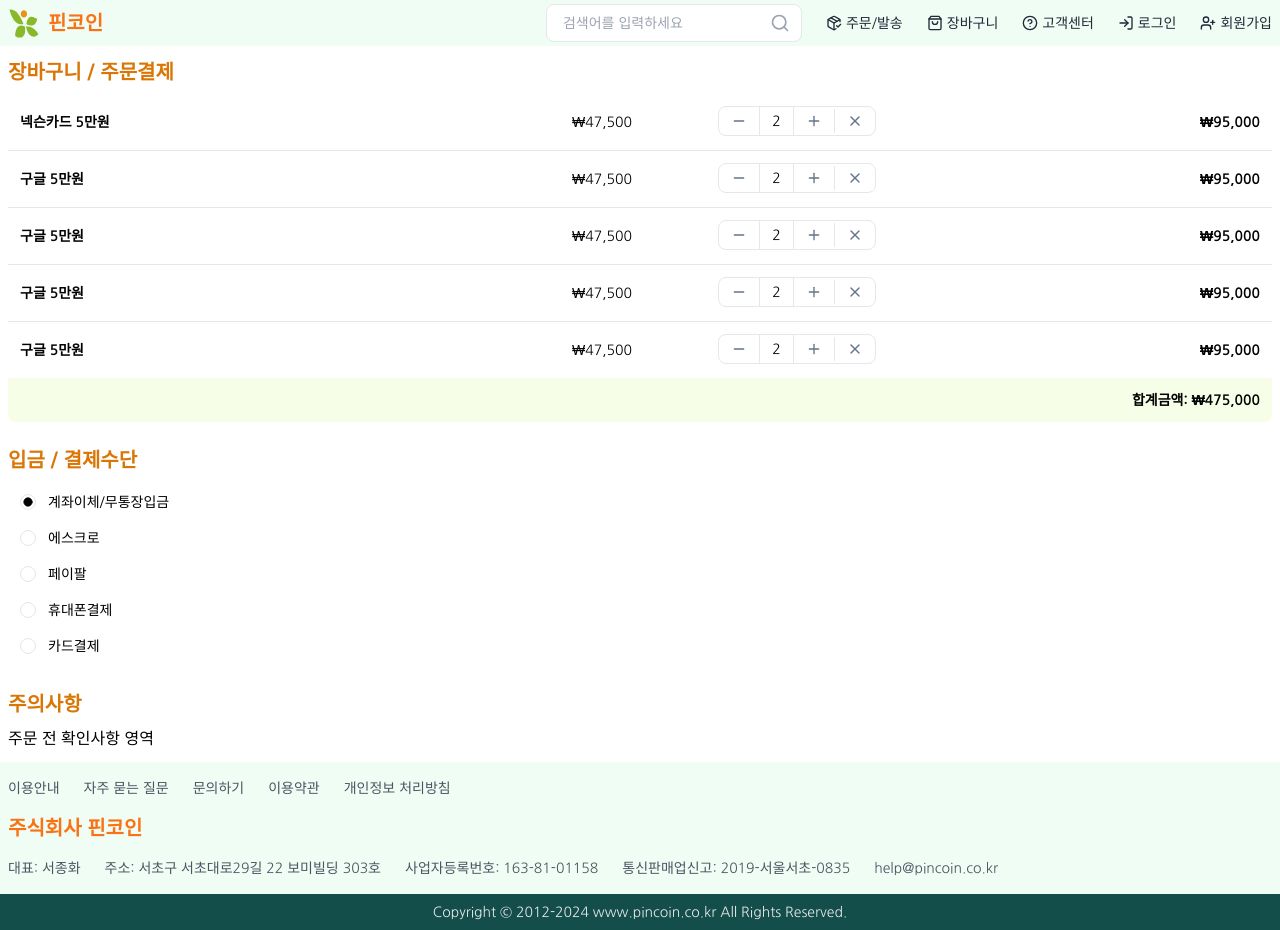
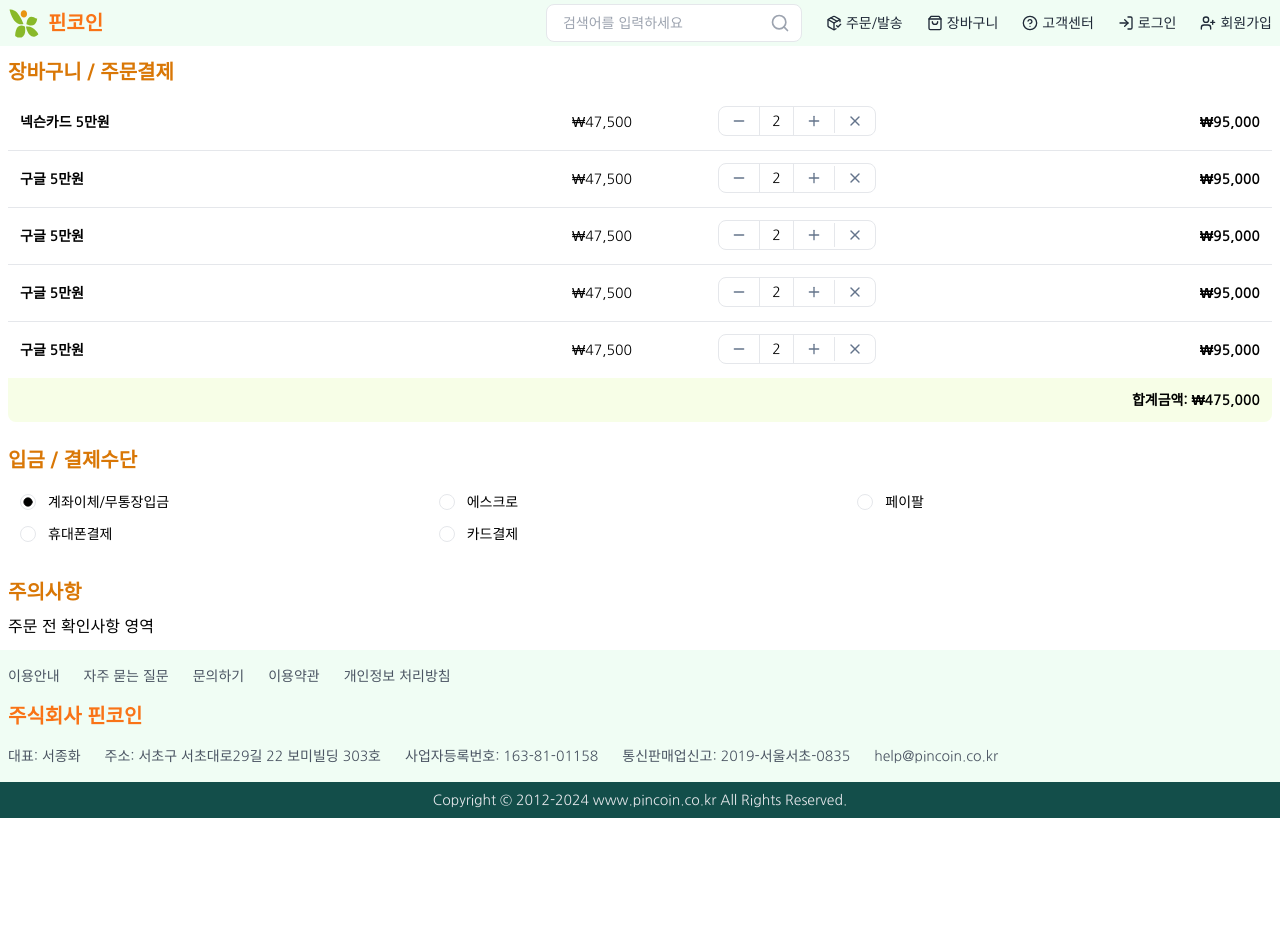
Before and after one commit to mairoo/guava, a Next.js app: page /shop/cart in a window 1280 px wide. After the commit the page ends 818 px from the top, so only its background shows below. Built offline with nearby package versions, Linux system fonts and the light colour scheme.

Commit message:
remove PaymentMethods.tsx

```diff
--- a/src/app/shop/cart/page.tsx
+++ b/src/app/shop/cart/page.tsx
@@ -1,11 +1,11 @@
-// pages/CartPage.tsx
 'use client';
 
 import { CartItemDesktop } from '@/components/cart/CartItemDesktop';
 import { CartItemMobile } from '@/components/cart/CartItemMobile';
-import { PaymentMethods } from '@/components/cart/PaymentMethods';
 import { FlexColumn, TitledSection } from '@/components/layout';
 import { Card, CardContent } from '@/components/ui/card';
+import { Label } from '@/components/ui/label';
+import { RadioGroup, RadioGroupItem } from '@/components/ui/radio-group';
 import { CART_ITEMS, PAYMENT_METHODS } from '@/data/cart';
 import { formatKRW } from '@/utils';
 import { useState } from 'react';
@@ -59,6 +59,58 @@ const CartPage = () => {
     </div>
   );
 
+  const PaymentMethodsDesktopView = (
+    <div className="hidden lg:block">
+      <Card className="border-0 shadow-none">
+        <CardContent className="pt-6 p-3">
+          <RadioGroup
+            value={paymentMethod}
+            onValueChange={handlePaymentMethodChange}
+            className="grid grid-cols-3 gap-4"
+          >
+            {PAYMENT_METHODS.map((method) => (
+              <div key={method.id} className="flex items-center space-x-3">
+                <RadioGroupItem value={method.id} id={`desktop-${method.id}`} />
+                <Label
+                  htmlFor={`desktop-${method.id}`}
+                  className="cursor-pointer"
+                >
+                  <span className="font-medium">{method.name}</span>
+                </Label>
+              </div>
+            ))}
+          </RadioGroup>
+        </CardContent>
+      </Card>
+    </div>
+  );
+
+  const PaymentMethodsMobileView = (
+    <div className="lg:hidden">
+      <Card>
+        <CardContent className="pt-6 p-3">
+          <RadioGroup
+            value={paymentMethod}
+            onValueChange={handlePaymentMethodChange}
+            className="space-y-3"
+          >
+            {PAYMENT_METHODS.map((method) => (
+              <div key={method.id} className="flex items-center space-x-3">
+                <RadioGroupItem value={method.id} id={`mobile-${method.id}`} />
+                <Label
+                  htmlFor={`mobile-${method.id}`}
+                  className="cursor-pointer"
+                >
+                  <span className="font-medium">{method.name}</span>
+                </Label>
+              </div>
+            ))}
+          </RadioGroup>
+        </CardContent>
+      </Card>
+    </div>
+  );
+
   return (
     <FlexColumn>
       <TitledSection title="장바구니 / 주문결제">
@@ -66,11 +118,8 @@ const CartPage = () => {
         {MobileView}
       </TitledSection>
       <TitledSection title="입금 / 결제수단">
-        <PaymentMethods
-          methods={PAYMENT_METHODS}
-          selectedMethod={paymentMethod}
-          onMethodChangeAction={handlePaymentMethodChange}
-        />
+        {PaymentMethodsDesktopView}
+        {PaymentMethodsMobileView}
       </TitledSection>
       <TitledSection title="주의사항">
         <div>주문 전 확인사항 영역</div>
--- a/src/components/cart/PaymentMethods.tsx
+++ /dev/null
@@ -1,45 +0,0 @@
-'use client';
-
-import { Card, CardContent } from '@/components/ui/card';
-import { Label } from '@/components/ui/label';
-import { RadioGroup, RadioGroupItem } from '@/components/ui/radio-group';
-import { PaymentMethod } from '@/types/cart';
-
-interface Props {
-  methods: PaymentMethod[];
-  selectedMethod: string;
-  onMethodChangeAction: (value: string) => Promise<void>;
-}
-
-export const PaymentMethods = ({
-  methods,
-  selectedMethod,
-  onMethodChangeAction,
-}: Props) => {
-  return (
-    <Card className="md:border-0 md:shadow-none">
-      <CardContent className="pt-6 p-3">
-        <RadioGroup
-          value={selectedMethod}
-          onValueChange={onMethodChangeAction}
-          className="space-y-3"
-        >
-          {methods.map((method) => (
-            <div
-              key={method.id}
-              className="flex items-center space-x-3 space-y-0"
-            >
-              <RadioGroupItem value={method.id} id={method.id} />
-              <Label
-                htmlFor={method.id}
-                className="flex flex-col cursor-pointer"
-              >
-                <span className="font-medium">{method.name}</span>
-              </Label>
-            </div>
-          ))}
-        </RadioGroup>
-      </CardContent>
-    </Card>
-  );
-};
```
